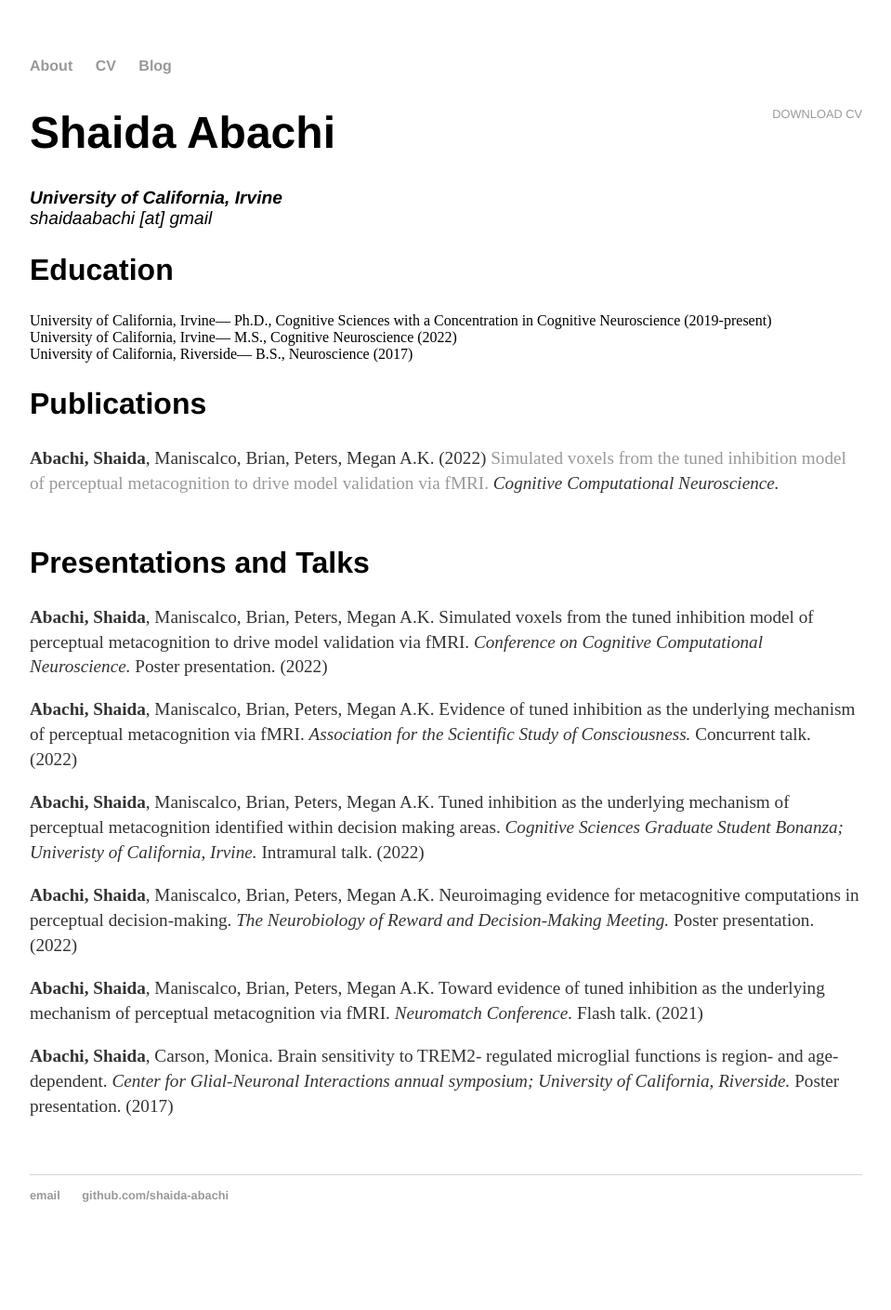
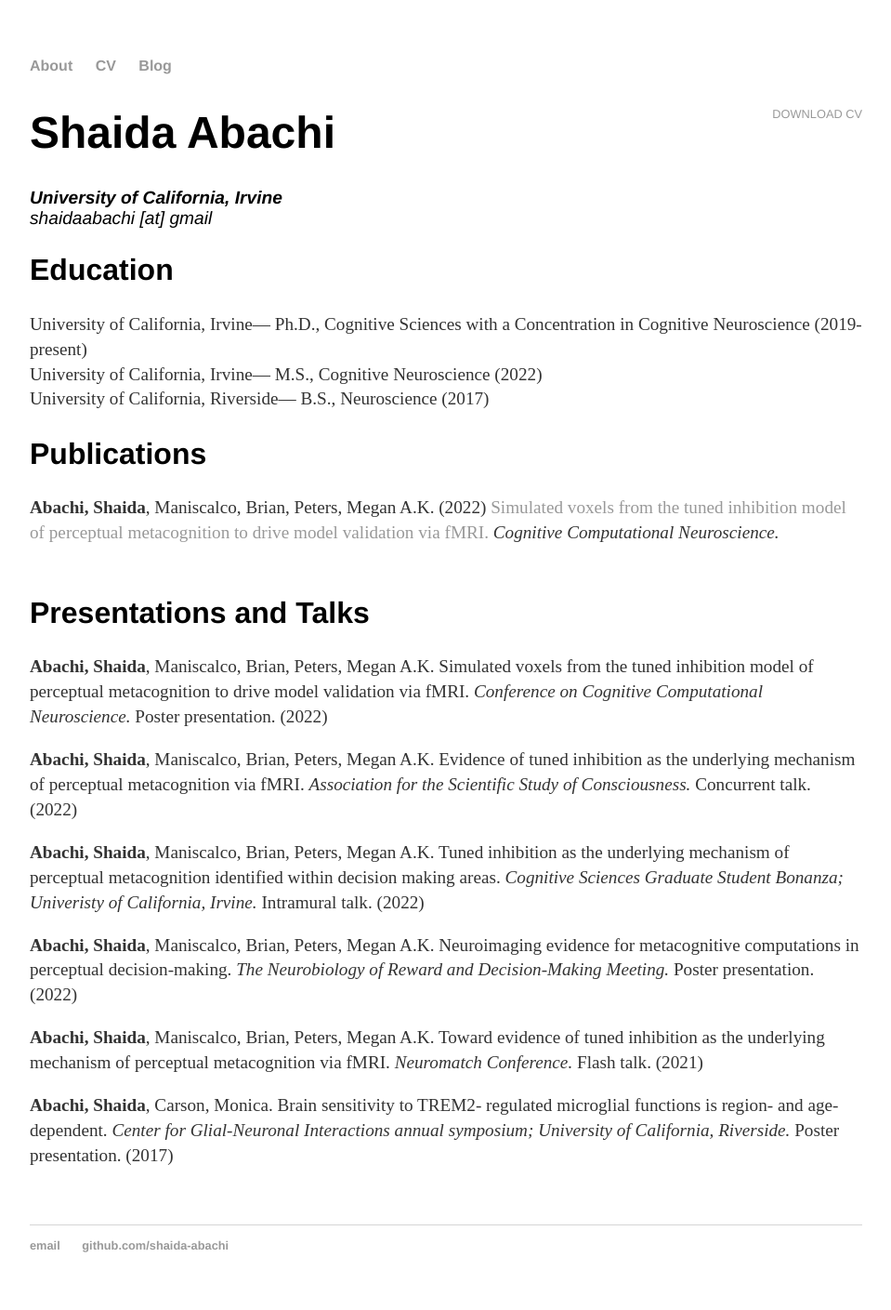
Before and after one commit to shaida-abachi/shaida-abachi.github.io, a Jekyll site: the page built from cv/index.html, in a window 1280 px wide. Shown: the whole page at 93% size, without its empty margins (160-1119 px from the left). Built offline with Jekyll 4.4.1, drawn with Linux system fonts in a browser that asks for light colours; before the commit the page ends 1355 px from its top, so only the background shows below that.

```diff
--- a/cv/index.html
+++ b/cv/index.html
@@ -10,16 +10,20 @@ title: CV of Shaida Abachi
 					<strong>University of California, Irvine</strong><br>
 					<span class="obfuscate">shaidaabachi [at] gmail</span>
 					</address>
-					<h2>Education</h2>
-					University of California, Irvine— Ph.D., Cognitive Sciences with a Concentration in Cognitive Neuroscience (2019-present)<br>
-					University of California, Irvine— M.S., Cognitive Neuroscience (2022)<br>
-					University of California, Riverside— B.S., Neuroscience (2017)
 
 
+					<h2>Education</h2>
+
+					<p>University of California, Irvine— Ph.D., Cognitive Sciences with a Concentration in Cognitive Neuroscience (2019-present)<br>
+					University of California, Irvine— M.S., Cognitive Neuroscience (2022)<br>
+					University of California, Riverside— B.S., Neuroscience (2017)</p>
 
 					<h2>Publications</h2>
+
 					<p><strong>Abachi, Shaida</strong>, Maniscalco, Brian, Peters, Megan A.K. (2022) <a href="https://2022.ccneuro.org/Papers/Uploads/Proposals/PaperNum/1143/20220602043058_756443_1143.pdf">Simulated voxels from the tuned inhibition model of perceptual metacognition to drive model validation via fMRI.</a> <em>Cognitive Computational Neuroscience.</em><br>
 						<br>
+
+
 					<h2>Presentations and Talks</h2>
 
 					<p><strong>Abachi, Shaida</strong>, Maniscalco, Brian, Peters, Megan A.K. Simulated voxels from the tuned inhibition model of perceptual metacognition to drive model validation via fMRI. <em>Conference on Cognitive Computational Neuroscience.</em> Poster presentation. (2022)<br>
```
